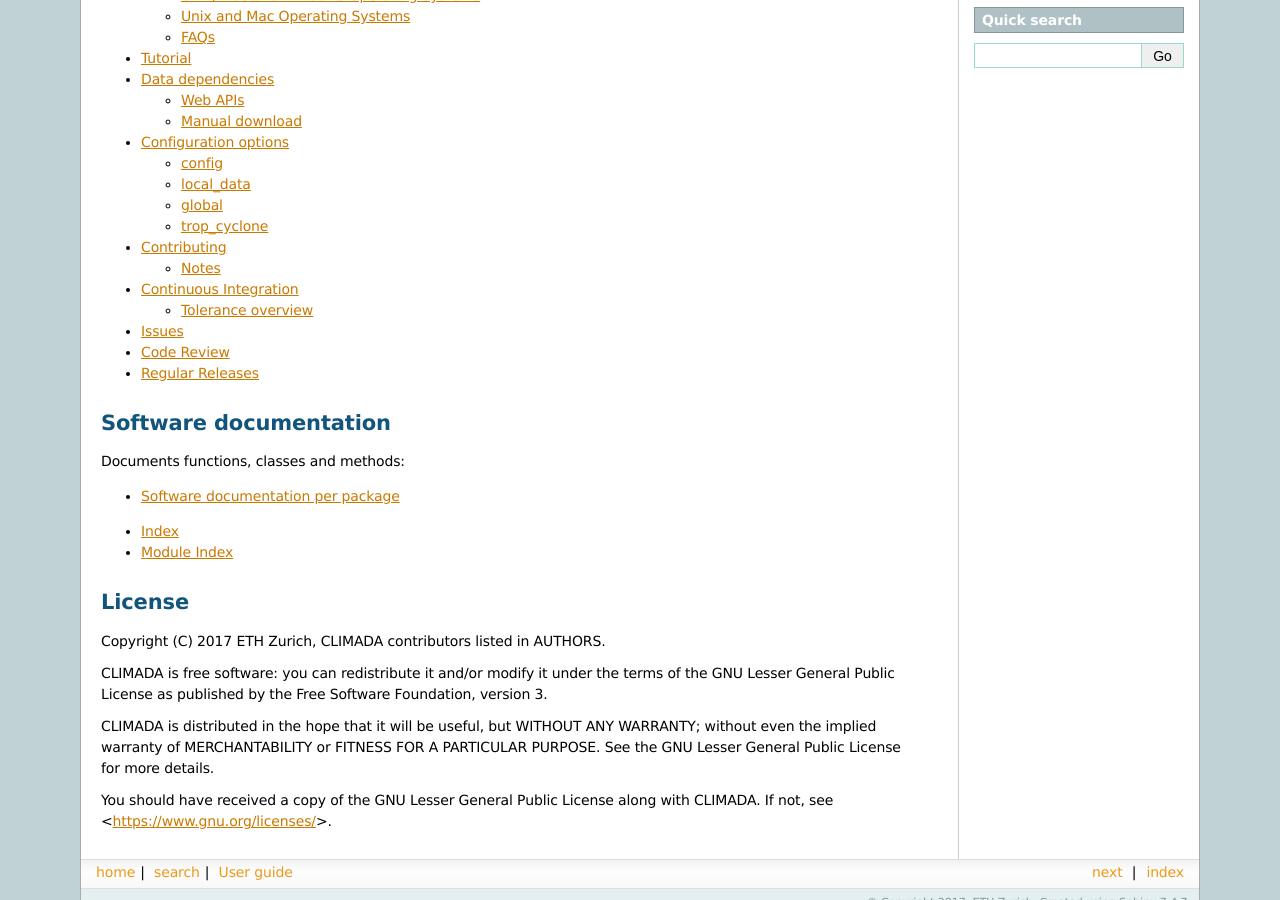
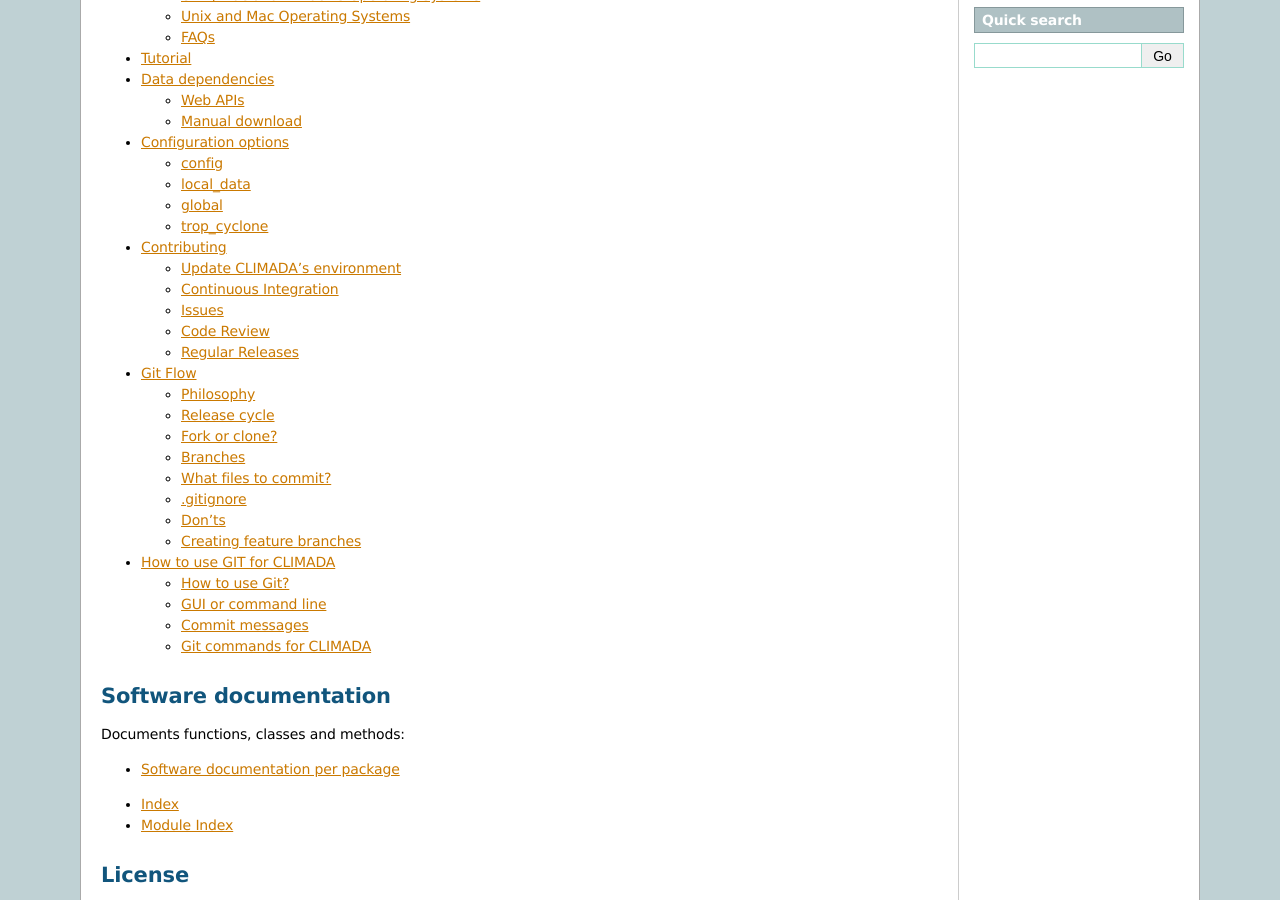
Before and after one commit to olivermarchand/climada_python, a Sphinx documentation site: the page built from doc/index.rst, in a window 1280 px wide and 900 px high, scrolled down 371 px. Built offline with Sphinx 7.4.7, drawn with Linux system fonts in a browser that asks for light colours; pages that are not in the unit, such as notebooks, are missing from menus.

Commit message:
restructure sphinx doc index

```diff
--- a/doc/guide/git_flow.rst
+++ b/doc/guide/git_flow.rst
@@ -1,8 +1,10 @@
+.. _Git Flow:
+
 Git Flow
 ========
 
-In general, policy and naming of branches follow the conventions of
-`git flow <https://nvie.com/posts/a-successful-git-branching-model/>`_.
+In general, our policy and naming of branches follow the conventions of
+`git flow <https://jeffkreeftmeijer.com/git-flow/>`_.
 
 Philosophy
 ----------
--- a/doc/index.rst
+++ b/doc/index.rst
@@ -16,6 +16,7 @@ User guide
    guide/data_dependencies
    guide/configuration
    guide/developer
+   guide/git_flow
 
 
 ----------------------
```
Also changed, not shown: doc/guide/developer.rst (+14 -17 lines).
